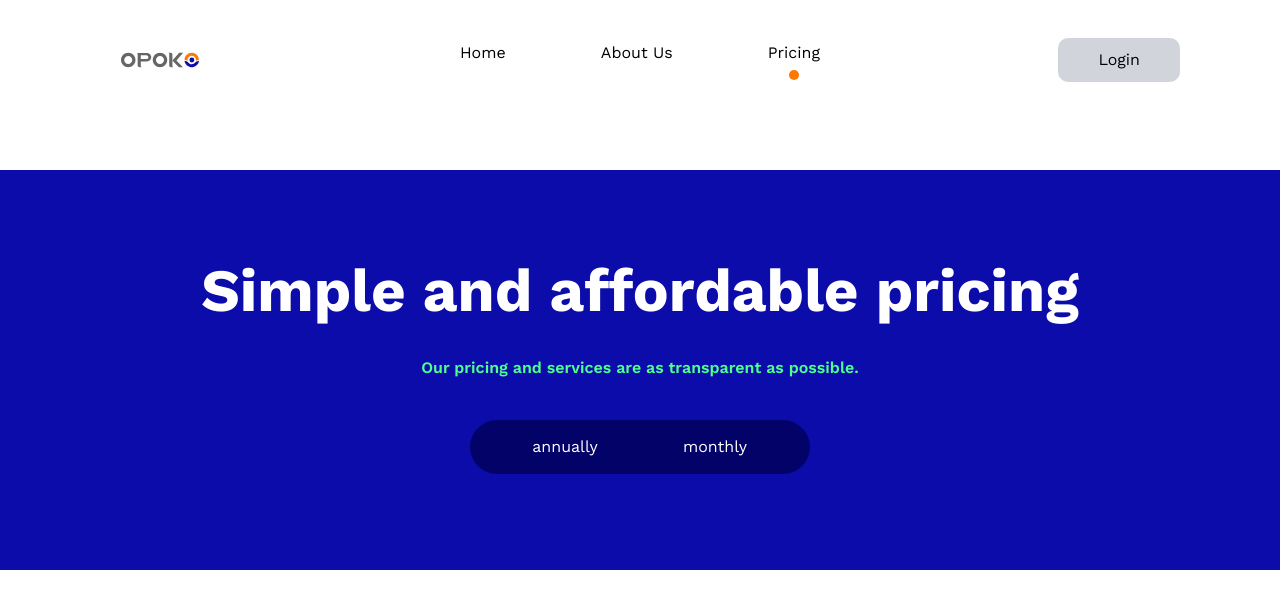
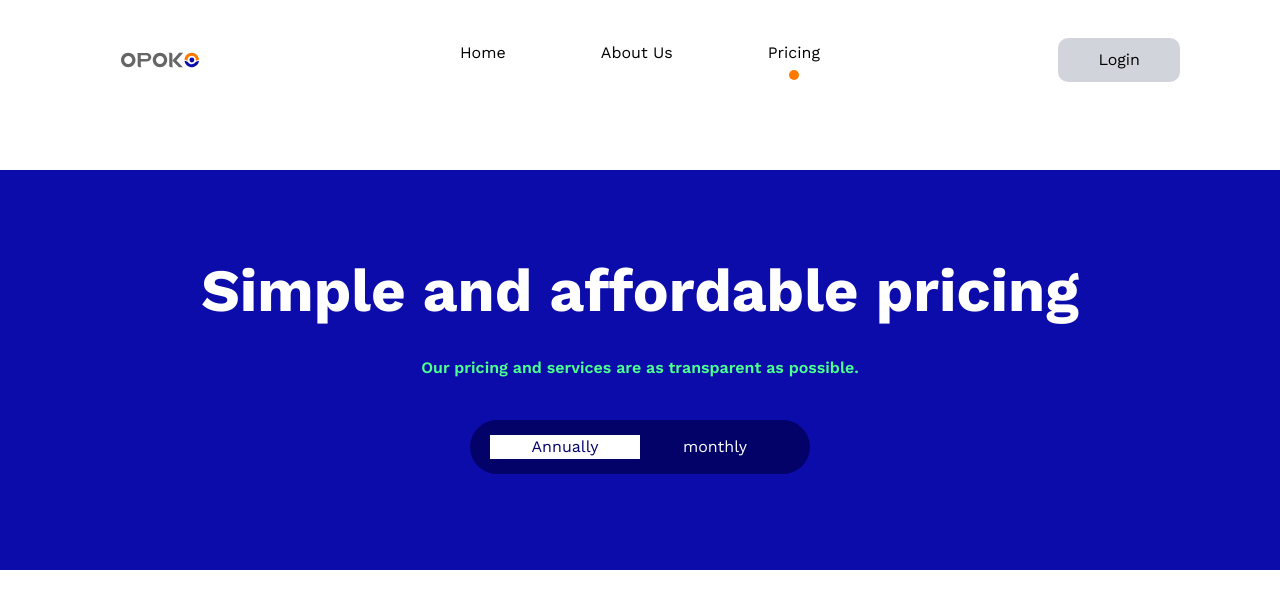
Before and after one commit to Niscolinx/opoko, a React (Vite) app: page /pricing in a window 1280 px wide. Shown: the top 608 px of the page. Built offline with nearby package versions, Linux system fonts and the light colour scheme.

Commit message:
working on about us

```diff
--- a/src/pages/Pricing.tsx
+++ b/src/pages/Pricing.tsx
@@ -58,7 +58,7 @@ function Pricing() {
               <label
                 htmlFor={item + i}
                 className={` w-[15rem] text-center  ${
-                  item === currentPlan ? '' : ''
+                  item === currentPlan ? 'text-[#020269] bg-white capitalize' : ''
                 }`}
               >
                 {item}
```
